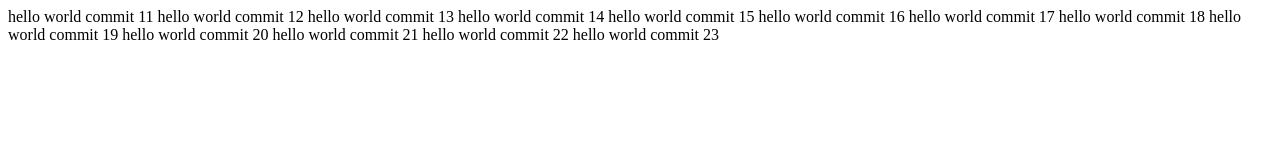
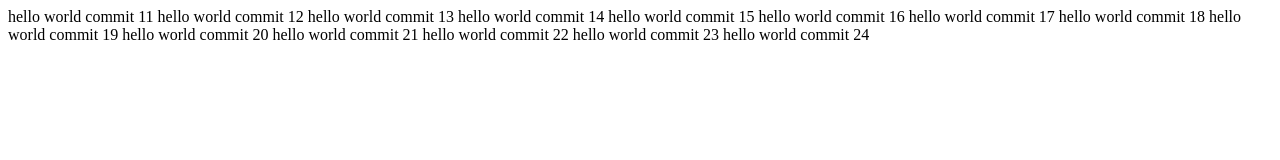
Before and after one commit to ArthurAlesi/git-terminal-test, a plain HTML site: page index1.html in a window 1280 px wide. Drawn offline with Linux system fonts and the light colour scheme.

Commit message:
commit 24

```diff
--- a/index.js
+++ b/index.js
@@ -74,3 +74,4 @@
 console.log("commit 21")
 console.log("commit 22")
 console.log("commit 23")
+console.log("commit 24")
--- a/index1.html
+++ b/index1.html
@@ -26,5 +26,6 @@
     hello world commit 21
     hello world commit 22
     hello world commit 23
+    hello world commit 24
 </body>
 </html>
```
